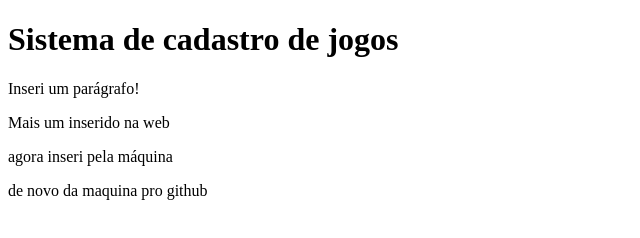
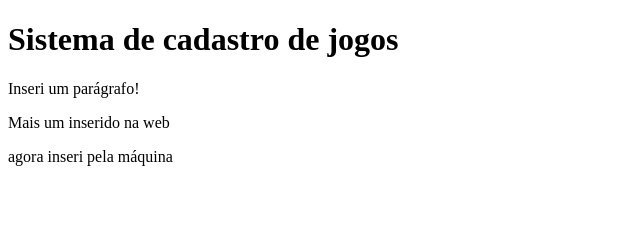
Before and after one commit to methalits/sistema-de-cadastro, a plain HTML site: page index.html in a window 1280 px wide. Shown: the whole page, without its empty margins (0-640 px from the left). Drawn offline with Linux system fonts and the light colour scheme.

Commit message:
alterando indexxx

```diff
--- a/index.html
+++ b/index.html
@@ -11,7 +11,6 @@
     <p> Inseri um parágrafo!</p>
     <p> Mais um inserido na web</p>
     <p> agora inseri pela máquina</p>
-    <p> de novo da maquina pro github</p>
     <script src="app.js"></script>
 
 </body>
```
